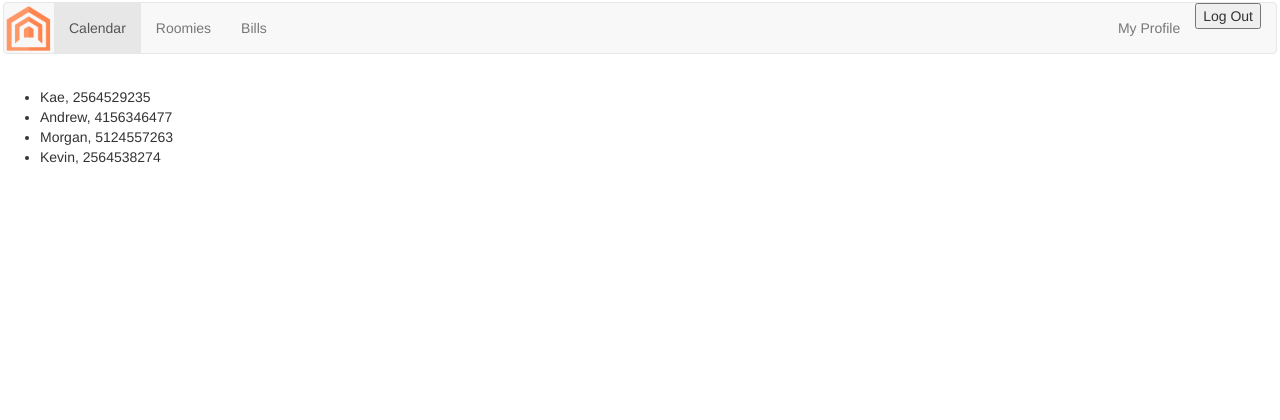
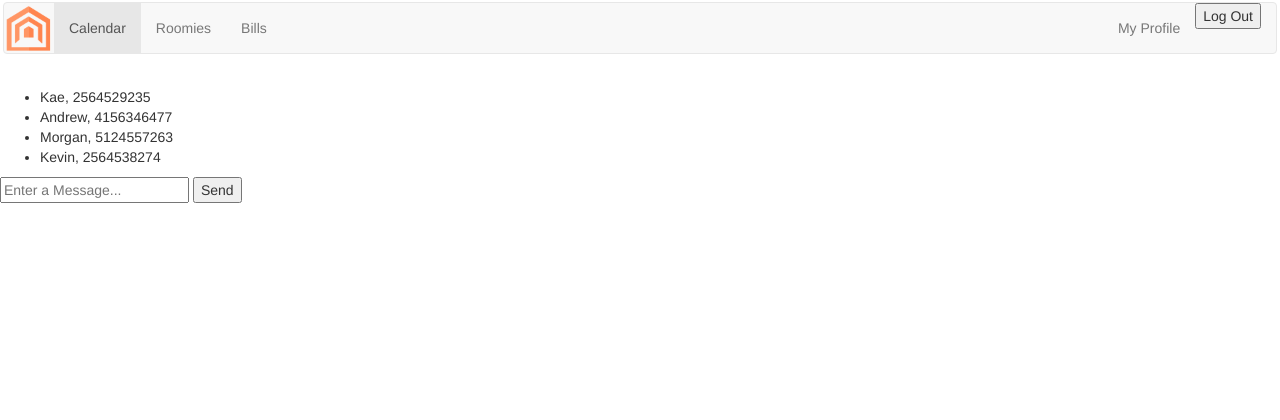
Before and after one commit to kaesackett/RoomEase, a Flask app: page /roomies in a window 1280 px wide. Shown: the top 420 px of the page. Run offline with Flask 2, Linux system fonts and the light colour scheme; a user stored in the database is signed in; data comes from the database, SQL or seed files in the repository; both versions use the stored data as it was after the commit; some libraries are stand-ins or nearby versions.

Commit message:
messages now commit to db

```diff
--- a/seed_data/users.txt
+++ b/seed_data/users.txt
@@ -5,3 +5,4 @@
 5|marcyrh@gmail.com|actualpassword|Marcy|2|2565537442
 6|rachael@gmail.com|actualpassword|Rachael|2|2566347235
 7|victoria@gmail.com|actualpassword|Victoria|2|2564539811
+8|taco@gmail.com|123|Space Taco|3|5555555555
--- a/server.py
+++ b/server.py
@@ -12,7 +12,7 @@ import jinja2
 import os
 from utils import send_text_reminder
 from flask import Flask, request, render_template, redirect, flash, session, jsonify
-from model import User, House, Bill, User_Payment, connect_to_db, db
+from model import User, House, Bill, User_Payment, Message, connect_to_db, db
 from flask_debugtoolbar import DebugToolbarExtension
 from twilio.rest import TwilioRestClient
 
@@ -200,6 +200,21 @@ def roomie_list():
     else:
         return render_template("nope.html")
 
+@app.route("/message_handler")
+def add_message():
+    """Gets a message as input from a form on the message board page and
+    commits that message along with relevant sender info to the database."""
+
+    user = User.query.filter_by(email=session["email"]).one()
+    user_id = user.user_id
+    content = request.args.get('content')
+    created_at = datetime.datetime.now()
+    new_message = Message(user_id=user_id, content=content, created_at=created_at)
+    db.session.add(new_message)
+    db.session.commit()
+    print new_message
+    return redirect("/roomies")
+
 @app.route("/my_profile")
 def my_profile():
     """Show details of the account of the user currently in session."""
--- a/templates/roomie_list.html
+++ b/templates/roomie_list.html
@@ -5,4 +5,9 @@
         <li>{{roommate.name}}, {{roommate.phone}}</li>
     {% endfor %}
     </ul>
+
+    <form action="/message_handler">
+    	<input type="text" name="content" placeholder="Enter a Message...">
+    	<button type="submit">Send</button>
+    </form>
 {% endblock %}
```
Also changed, not shown: model.py (+15 -0 lines), roomease.db.
